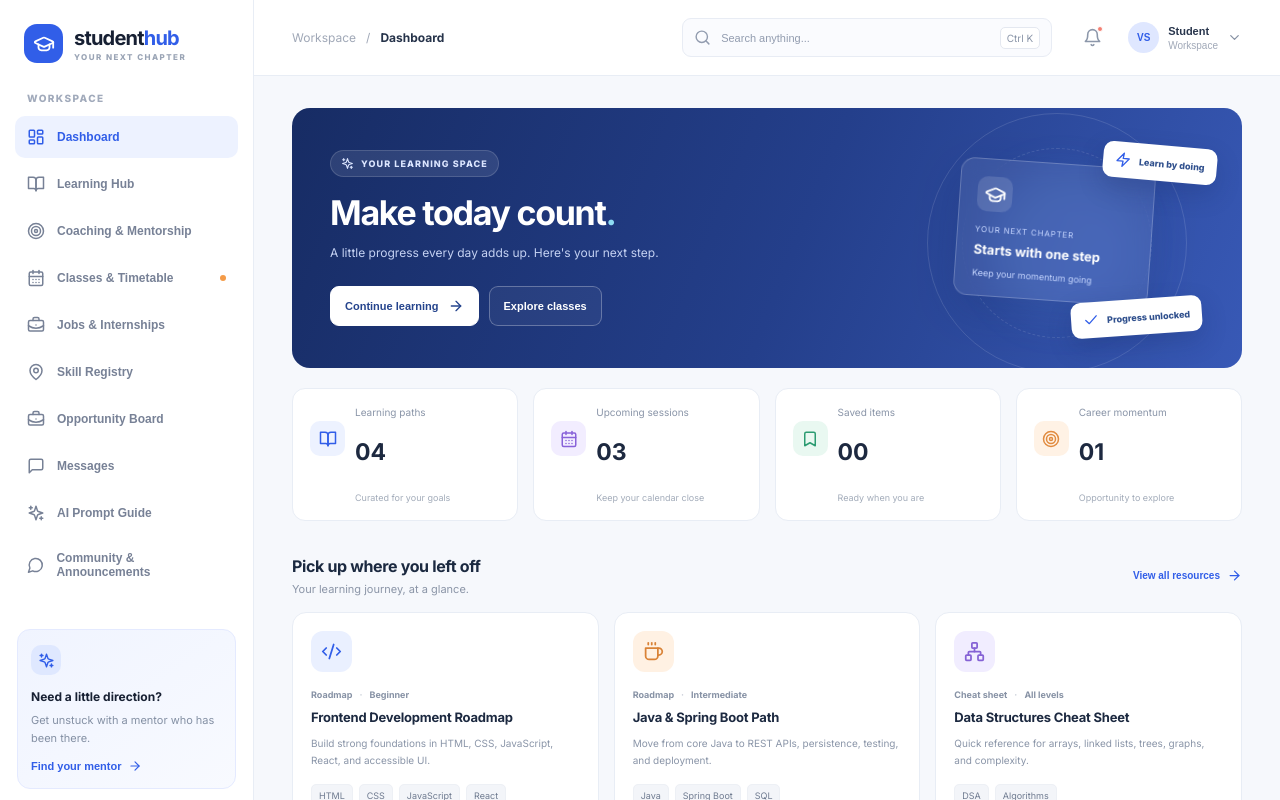
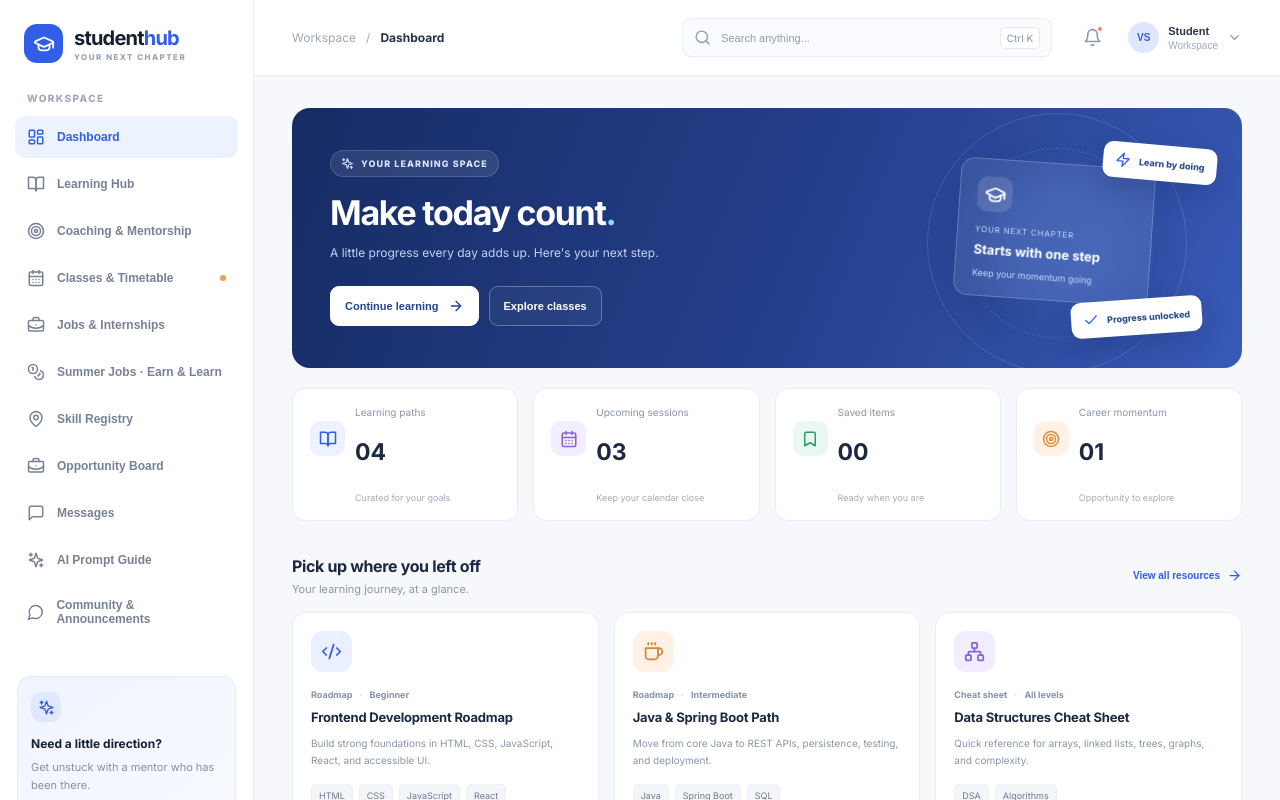
Before and after one commit to vermase-del/openclaws, a React (Vite) app: page / in a window 1280 px wide. Shown: the top 800 px of the page. Built offline with nearby package versions, Linux system fonts and the light colour scheme; the HTML template or start-up script is replaced by a standard one.

Commit message:
feat(student-hub): add summer jobs navigation and route

```diff
--- a/src/features/student-hub/StudentHubApp.jsx
+++ b/src/features/student-hub/StudentHubApp.jsx
@@ -1,7 +1,7 @@
 import './studentHub.css';
 import React, { useEffect, useMemo, useState } from 'react';
 import {
-  ArrowDownRight, ArrowRight, Bell, Bookmark, BookOpen, BriefcaseBusiness,
+  ArrowDownRight, ArrowRight, Bell, Bookmark, BookOpen, BriefcaseBusiness, Coins,
   CalendarDays, Check, ChevronDown, Clock3, Code2, Command, Coffee, Database,
   GraduationCap, LayoutDashboard, MapPin, Menu, MessageCircle, Network, Search, ShieldCheck, MessageSquare,
   Sparkles, Target, Users, X, Zap
@@ -9,6 +9,7 @@ import {
 import { learningResources, liveClasses, mentors, jobs, announcements } from './studentHubData';
 import NetworkFeatures from './NetworkFeatures';
 import AIPromptGuide from './AIPromptGuide';
+import SummerJobs from './SummerJobs';
 
 const nav = [
   { id: 'dashboard', label: 'Dashboard', icon: LayoutDashboard, path: '/dashboard' },
@@ -16,6 +17,7 @@ const nav = [
   { id: 'mentorship', label: 'Coaching & Mentorship', icon: Target, path: '/mentorship' },
   { id: 'classes', label: 'Classes & Timetable', icon: CalendarDays, path: '/classes' },
   { id: 'jobs', label: 'Jobs & Internships', icon: BriefcaseBusiness, path: '/jobs' },
+  { id: 'summer-jobs', label: 'Summer Jobs · Earn & Learn', icon: Coins, path: '/summer-jobs' },
   { id: 'skill-registry', label: 'Skill Registry', icon: MapPin, path: '/skill-registry' },
   { id: 'opportunities', label: 'Opportunity Board', icon: BriefcaseBusiness, path: '/opportunities' },
   { id: 'messages', label: 'Messages', icon: MessageSquare, path: '/messages' },
@@ -28,6 +30,7 @@ const getRoute = (path) => {
   if (clean.startsWith('/learning')) return 'learning';
   if (clean.startsWith('/mentorship') || clean.startsWith('/coaching')) return 'mentorship';
   if (clean.startsWith('/classes') || clean.startsWith('/timetable')) return 'classes';
+  if (clean.startsWith('/summer-jobs') || clean.startsWith('/earn-while-you-learn')) return 'summer-jobs';
   if (clean.startsWith('/jobs') || clean.startsWith('/applications')) return 'jobs';
   if (clean.startsWith('/skill-registry') || clean.startsWith('/skills')) return 'skill-registry';
   if (clean.startsWith('/opportunities')) return 'opportunities';
@@ -118,6 +121,7 @@ export default function StudentHubApp({ path, onNavigate }) {
         {active === 'mentorship' && <><PageHeading eyebrow="GROW WITH GUIDANCE" title="Coaching & mentorship" description="Get practical feedback from people who've solved the problems you're working on."/><div className="mentor-grid">{mentors.map(m=><article className="hub-card mentor-card" key={m.id}><div className="mentor-top"><div className="avatar mentor-avatar">{m.initials}</div><span className="rating">★ {m.rating}</span></div><h3>{m.name}</h3><p>{m.role}</p><div className="mentor-specialty">{m.specialty}</div><div className="mentor-availability"><Clock3 size={14}/>{m.availability}</div><button className="button-primary full-button" onClick={() => go('/coaching/book')}>Book a session <ArrowRight size={15}/></button></article>)}</div><div className="question-banner"><MessageCircle size={20}/><div><b>Have a question for the community?</b><p>Share a blocker and learn from other students and mentors.</p></div><button className="button-secondary" onClick={() => go('/community')}>Open Q&A <ArrowRight size={15}/></button></div></>}
         {(active === 'skill-registry' || active === 'opportunities' || active === 'messages') && <NetworkFeatures active={active} path={path} onNavigate={go} />}
         {active === 'ai-prompts' && <AIPromptGuide />}
+        {active === 'summer-jobs' && <SummerJobs />}
         {active === 'jobs' && <><PageHeading eyebrow="YOUR NEXT OPPORTUNITY" title="Jobs & internships" description="Discover opportunities that match your skills and keep your application journey organized."/><FilterBar value={filter} onChange={setFilter} options={['All','Internship','Full-time']}/><div className="job-grid">{matchingJobs.map(job=><JobCard key={job.id} job={job} saved={saved.includes(job.id)} onSave={toggleSaved} onOpen={setSelectedId}/>)}</div><div className="application-note"><BriefcaseBusiness size={19}/><div><b>Keep your applications moving</b><p>Your application tracker will bring saved roles, deadlines, and progress into one place.</p></div><button className="text-action" onClick={() => setNotice('Application tracking will be enabled when the API is connected.')}>Application tracker <ArrowRight size={15}/></button></div></>}
         {active === 'community' && <><PageHeading eyebrow="YOU'RE NOT LEARNING ALONE" title="Community & announcements" description="Stay in the loop, meet other learners, and find your next community event."/><div className="community-layout"><section><div className="section-heading"><div><h2>Latest announcements</h2><p>Updates from across the Student Hub.</p></div></div><div className="announcement-list">{announcements.map(a=><article className="announcement-card" key={a.id}><div className="announcement-mark"><Bell size={18}/></div><div className="announcement-body"><div className="card-kicker">{a.label}<span>·</span>{a.date}</div><h3>{a.title}</h3><p>{a.detail}</p></div><button className="icon-button" onClick={() => setNotice('Event registration will be available after backend integration.')} aria-label="View announcement"><ArrowRight size={17}/></button></article>)}</div></section><aside className="community-side"><div className="community-highlight"><div className="promo-icon"><Users size={19}/></div><h3>Better together</h3><p>Share what you're building, ask questions, and help another learner move forward.</p><button className="button-primary full-button" onClick={() => setNotice('Discussion rooms are planned for the community integration phase.')}>Explore discussions</button></div><div className="community-stat"><span>Upcoming community event</span><b>Build Night</b><small>Tomorrow · 6:30 PM</small></div></aside></div></>}
         {active === 'saved' && <><PageHeading eyebrow="YOUR PERSONAL LIBRARY" title="Saved items" description="Pick up where you left off with resources and opportunities you bookmarked."/><div className="resource-grid">{savedItems.map(item => item.company ? <JobCard key={item.id} job={item} saved onSave={toggleSaved} onOpen={setSelectedId}/> : <ResourceCard key={item.id} item={item} saved onSave={toggleSaved} onOpen={setSelectedId}/>)}</div>{!savedItems.length && <EmptyState title="Your library starts here" text="Save courses, notes, and jobs to find them quickly later."/>}</>}
```
